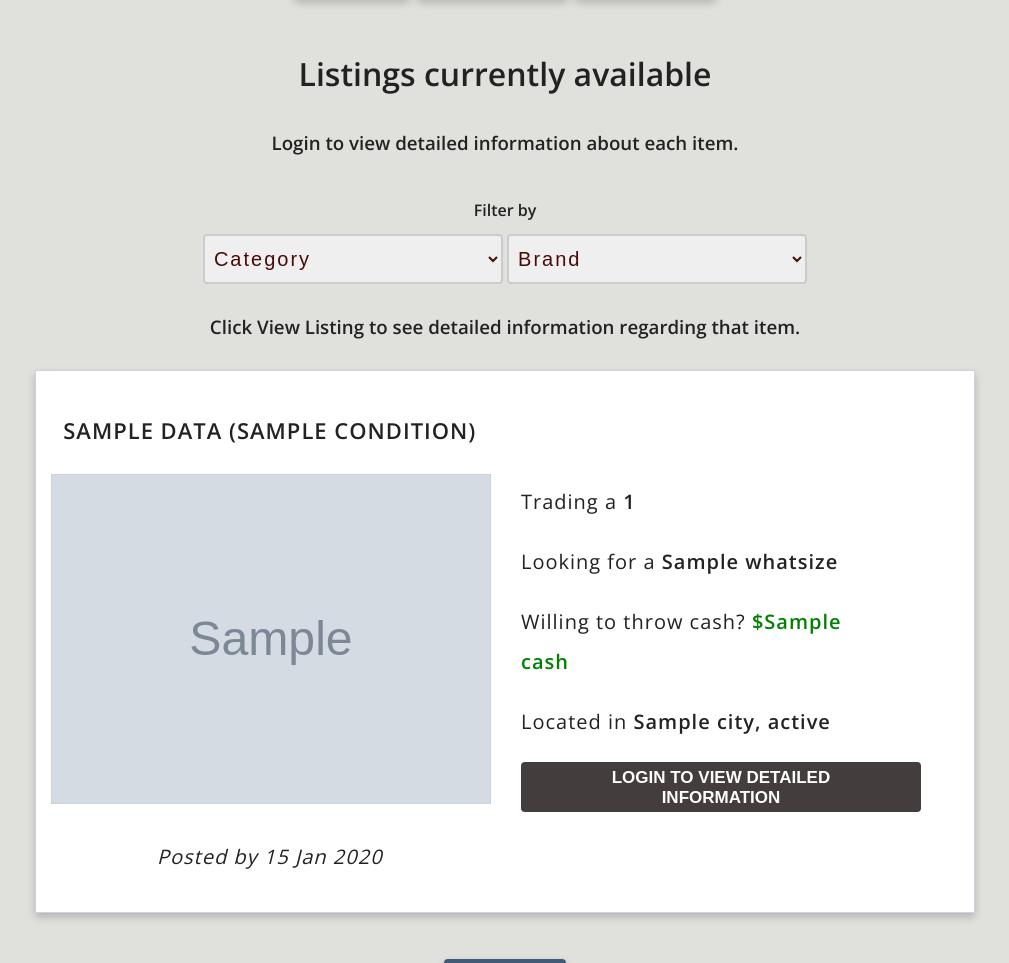
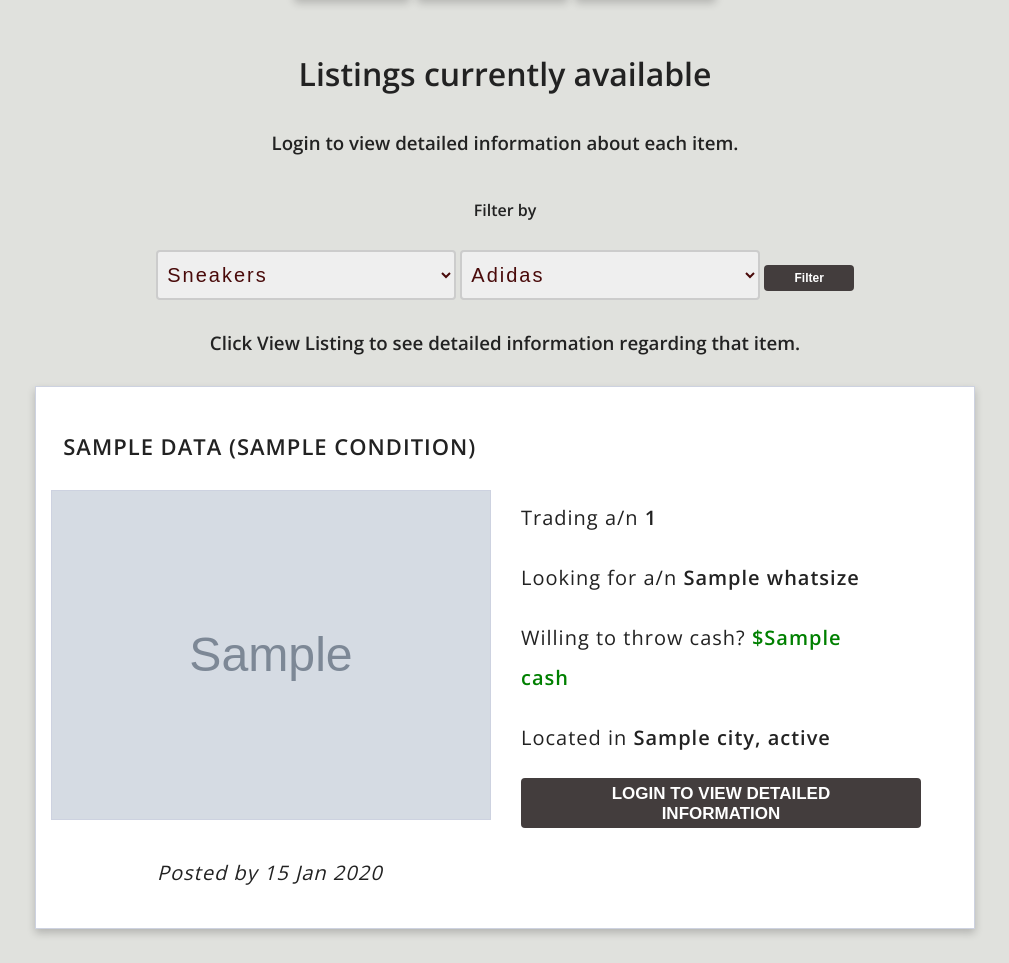
Before and after one commit to GainorB/MaskOFF, a Node server app: template server/views/Browse.ejs in a window 1280 px wide. Shown: the part 78-1041 px from the top of the page, without its empty margins (135-1144 px from the left). Run offline with Node 20, Linux system fonts and the light colour scheme; the template is opened without the code that fills it: most values are stand-ins (such as "Sample title", 1, 10 or a date in 2020); grey boxes marked "Sample" are stand-in pictures; some libraries are stand-ins or nearby versions.

Commit message:
filtering

```diff
--- a/server/package.json
+++ b/server/package.json
@@ -22,6 +22,7 @@
     "express-session": "^1.15.2",
     "express-validator": "^3.2.0",
     "morgan": "~1.8.1",
+    "nodemailer": "^4.0.1",
     "passport": "^0.3.2",
     "passport-local": "^1.0.0",
     "pg-promise": "^5.6.7"
--- a/server/views/auth/register.ejs
+++ b/server/views/auth/register.ejs
@@ -17,7 +17,7 @@
         <% } %>
     </ul>
 
-    <form method='POST' action='/auth/register'>
+    <form method='GET' action='/auth/register'>
         <p><input type="text" name="username" placeholder="Username"></p>
         <p><input type="password" name="password" placeholder="Password"></p>
         <p><input type="password" name="password2" placeholder="Confirm Password"></p>
--- a/server/views/partials/AllListings.ejs
+++ b/server/views/partials/AllListings.ejs
@@ -6,21 +6,22 @@
     <% } %>
     <p>
     <b>Filter by</b><br>
+    <form method='POST' action='/browse/filter'>
     <select name="category">
-        <option value="Category" selected>Category</option>
-        <option value="Sneakers">Sneakers</option>
+        <option value="Sneakers" selected>Sneakers</option>
         <option value="Clothing">Clothing</option>
         <option value="Accessories">Accessories</option>
     </select>
 
     <select name="brand">
-        <option value="Brand" selected>Brand</option>
-        <option value="Adidas">Adidas</option>
+        <option value="Adidas" selected>Adidas</option>
         <option value="Nike">Nike</option>
         <option value="Supreme">Supreme</option>
         <option value="Palace">Palace</option>
         <option value="John Elliot">John Elliot</option>
     </select>
+    <button type="submit">Filter</button>
+    </form>
     </p>
 
     <h3>Click View Listing to see detailed information regarding that item.</h3>
@@ -33,8 +34,8 @@
                 <p class="listingBy">Posted by <%= d.posted_by %></p>
             </div>
             <div class="col-xs-12 col-sm-12 col-md-12 col-lg-5">
-                <p>Trading a <b><%= d.size %></b></p>
-                <p>Looking for a <b><%= d.whatsize %></b></p>
+                <p>Trading a/n <b><%= d.size %></b></p>
+                <p>Looking for a/n <b><%= d.whatsize %></b></p>
                 <p>Willing to throw cash?
                 <% if(d.cash === 0) { %>
                 <span class="noMoney"><b>No</b></span>
--- a/server/views/partials/accepted.ejs
+++ b/server/views/partials/accepted.ejs
@@ -19,6 +19,7 @@
                         </p>
                         <p>
                         <b>Trade Information</b><br>
+                        <%= d.posted_by %> gets <%= d.what_size %> & <%= d.who_accepted %> gets <%= d.size %><br>
                         Willing to ship? <b><%= d.ship %></b><br>
                         Willing to meetup? <b><%= d.meetup %></b><br>
                         Willing to throw cash?
--- a/server/views/partials/singleListing.ejs
+++ b/server/views/partials/singleListing.ejs
@@ -23,8 +23,8 @@
 </p>
 
 <p class="contactOwner"><i class="fa fa-home" aria-hidden="true"></i> <b>Located in</b> <%= d.city %>, <%= d.state %><br>
-<p><b>Trading a</b> <%= d.size %></p>
-<p><b>Looking for a</b> <%= d.whatsize %></p>
+<p><b>Trading a/n</b> <%= d.size %></p>
+<p><b>Looking for a/n</b> <%= d.whatsize %></p>
 <p><b>Willing to ship?</b> <%= d.ship %></p>
 <p><b>Willing to meetup?</b> <%= d.meetup %></p>
 <p><b>Willing to throw cash?</b>
```
Also changed, not shown: server/models/queries.js (+12 -37 lines), server/routes/authRoutes.js (+30 -0 lines), server/routes/index.js (+11 -0 lines).
